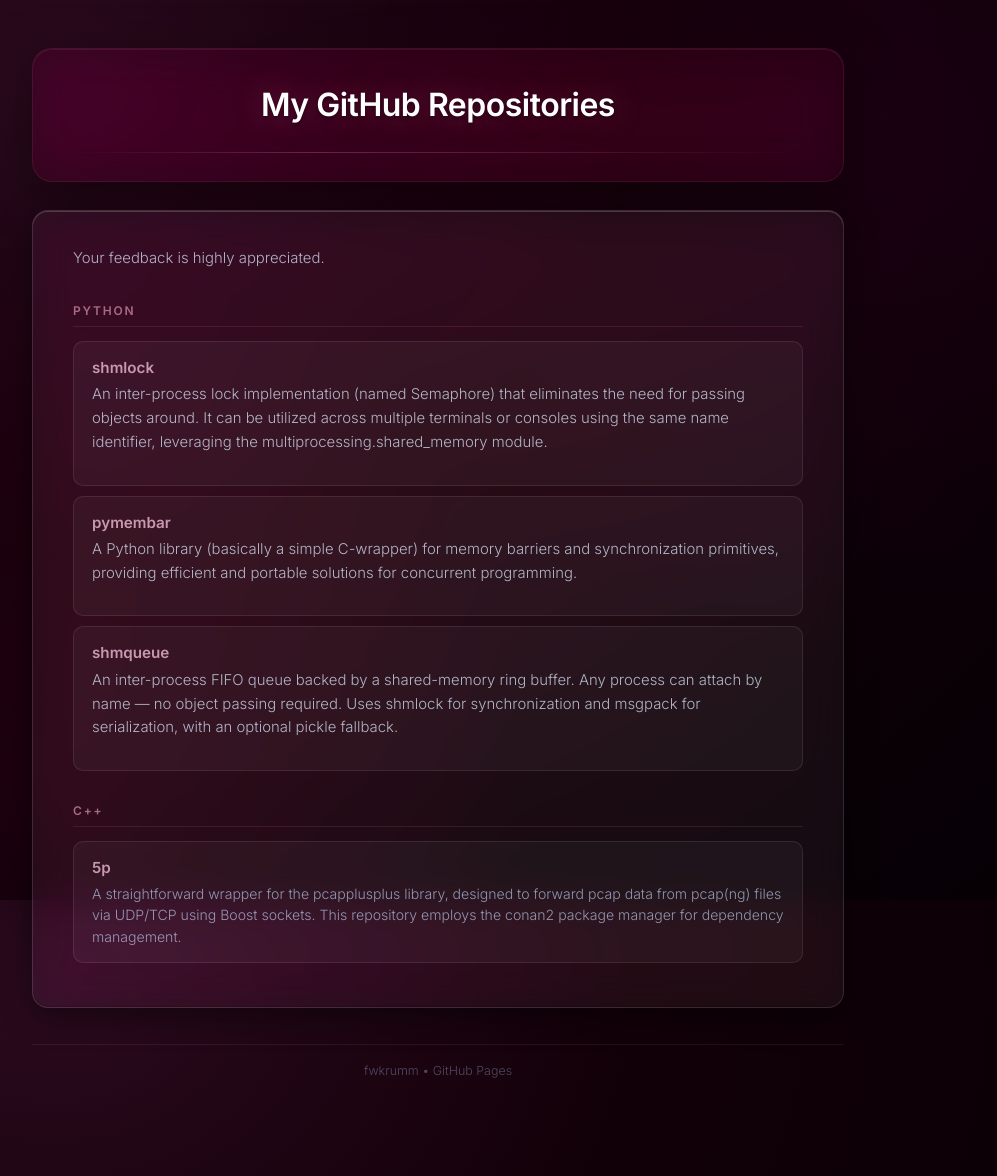
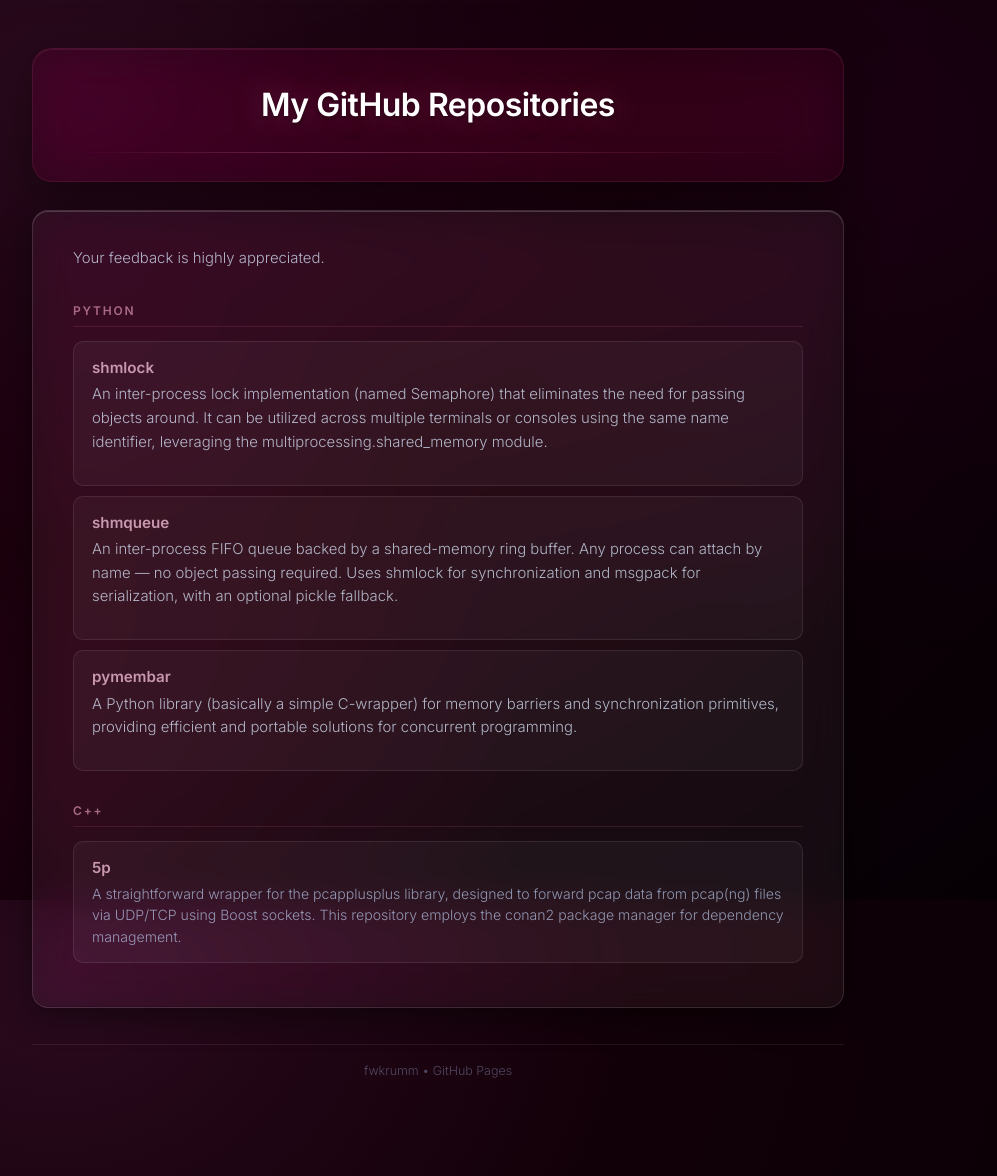
Before and after one commit to fwkrumm/fwkrumm.github.io, a Jekyll site: the page built from index.md, in a window 1280 px wide. Shown: the whole page, without its empty margins (202-1199 px from the left). Built offline with Jekyll 4.4.1, drawn with Linux system fonts in a browser that asks for light colours; some web fonts are replaced.

Commit message:
change project order

```diff
--- a/index.md
+++ b/index.md
@@ -14,11 +14,12 @@ Your feedback is highly appreciated.
 - [shmlock](https://github.com/fwkrumm/shmlock)
 An inter-process lock implementation (named Semaphore) that eliminates the need for passing objects around. It can be utilized across multiple terminals or consoles using the same name identifier, leveraging the multiprocessing.shared_memory module.
 
+- [shmqueue](https://github.com/fwkrumm/shmqueue)
+An inter-process FIFO queue backed by a shared-memory ring buffer. Any process can attach by name — no object passing required. Uses shmlock for synchronization and msgpack for serialization, with an optional pickle fallback.
+
 - [pymembar](https://github.com/fwkrumm/pymembar)
 A Python library (basically a simple C-wrapper) for memory barriers and synchronization primitives, providing efficient and portable solutions for concurrent programming.
 
-- [shmqueue](https://github.com/fwkrumm/shmqueue)
-An inter-process FIFO queue backed by a shared-memory ring buffer. Any process can attach by name — no object passing required. Uses shmlock for synchronization and msgpack for serialization, with an optional pickle fallback.
 
 ## C++
 
```
